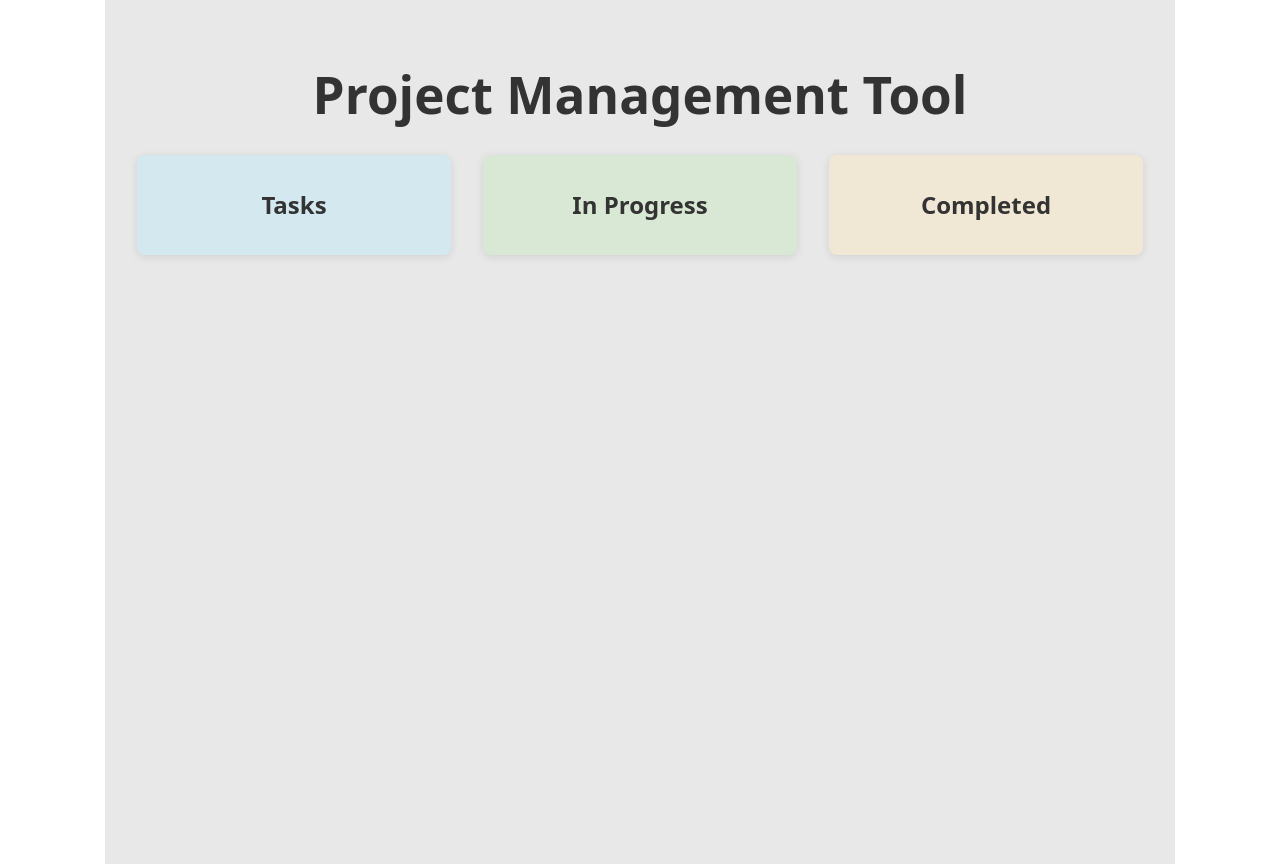
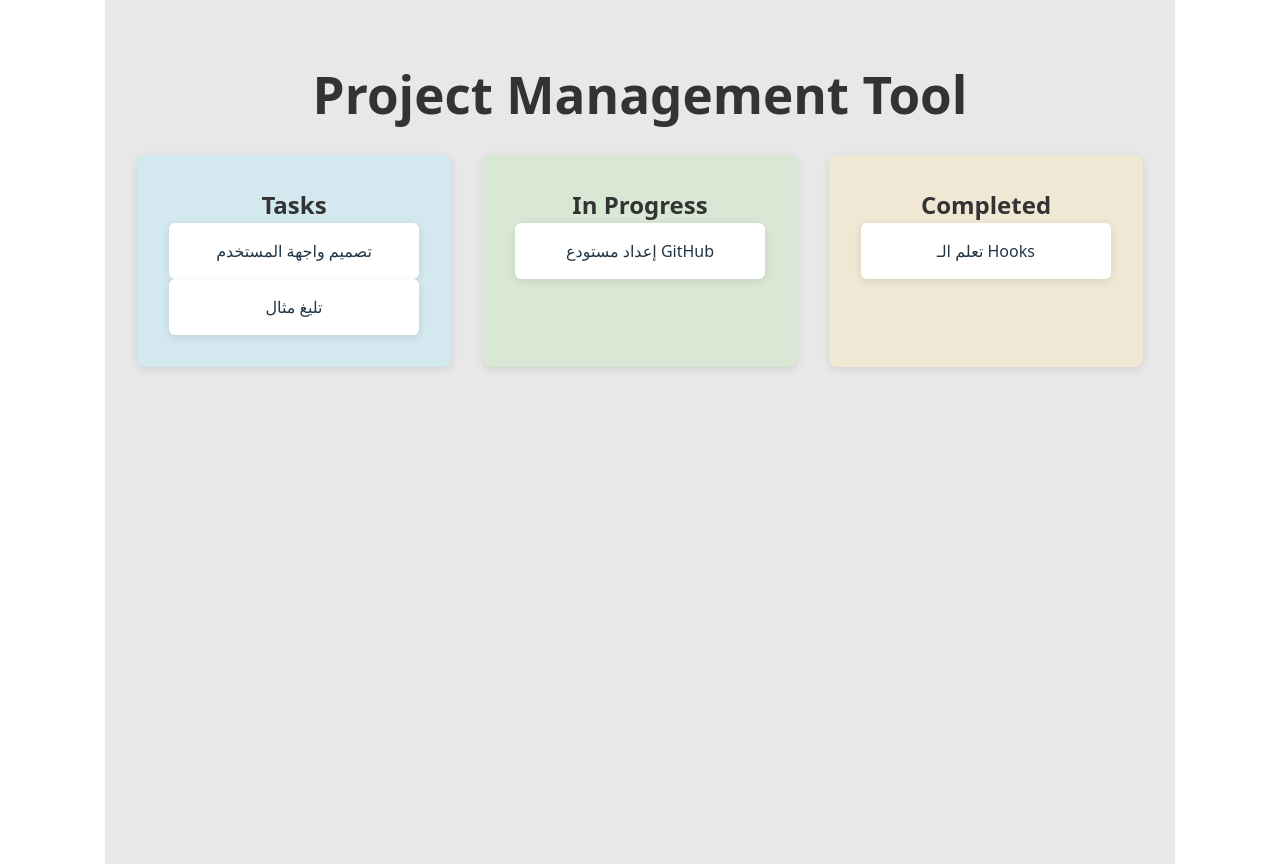
Before and after one commit to moali69j/project-management-pro, a React (Vite) app: page / in a window 1280 px wide. Built offline with nearby package versions, Linux system fonts and the light colour scheme.

Commit message:
feat: render filtered tasks in columns using map

```diff
--- a/src/App.css
+++ b/src/App.css
@@ -76,6 +76,13 @@ h1 {
   padding: 2em;
 }
 
+.task-card {
+  background-color: #ffffff;
+  padding: 1rem;
+  box-shadow: 0 2px 8px rgba(0, 0, 0, 0.1);
+  border-radius: 6px;
+}
+
 .read-the-docs {
   color: #888;
 }
--- a/src/App.jsx
+++ b/src/App.jsx
@@ -1,14 +1,36 @@
+import { useState } from 'react'
 import './App.css'
 import Column from './components/Column'
 
 function App() {
+  // مصفوفة تجريبية للمهام
+  const [tasks, setTasks] = useState([
+    { id: 1, text: "تصميم واجهة المستخدم", status: "Tasks" },
+    { id: 2, text: "إعداد مستودع GitHub", status: "In Progress" },
+    { id: 3, text: "تعلم الـ Hooks", status: "Completed" },
+    { id: 4, text: "تليغ مثال", status: "Tasks" },
+  ]);
+
   return (
     <div className="app-container">
       <h1>Project Management Tool</h1>
       <div className="containers">
-        <Column title="Tasks" className="box-1" />
-        <Column title="In Progress" className="box-2" />
-        <Column title="Completed" className="box-3" />
+        {/* سنقوم هنا بتصفية المهام لكل عمود */}
+        <Column
+          title="Tasks"
+          className="box-1"
+          tasks={tasks.filter(t => t.status === "Tasks")}
+        />
+        <Column
+          title="In Progress"
+          className="box-2"
+          tasks={tasks.filter(t => t.status === "In Progress")}
+        />
+        <Column
+          title="Completed"
+          className="box-3"
+          tasks={tasks.filter(t => t.status === "Completed")}
+        />
       </div>
     </div>
   )
--- a/src/components/Column.jsx
+++ b/src/components/Column.jsx
@@ -1,8 +1,14 @@
-// src/components/Column.jsx
-function Column({ title, className }) {
+function Column({ title, className, tasks }) {
   return (
     <div className={`box ${className}`}>
       <h2>{title}</h2>
+      <div className="task-list">
+        {tasks.map(task => (
+          <div key={task.id} className="task-card">
+            {task.text}
+          </div>
+        ))}
+      </div>
     </div>
   );
 }
```
